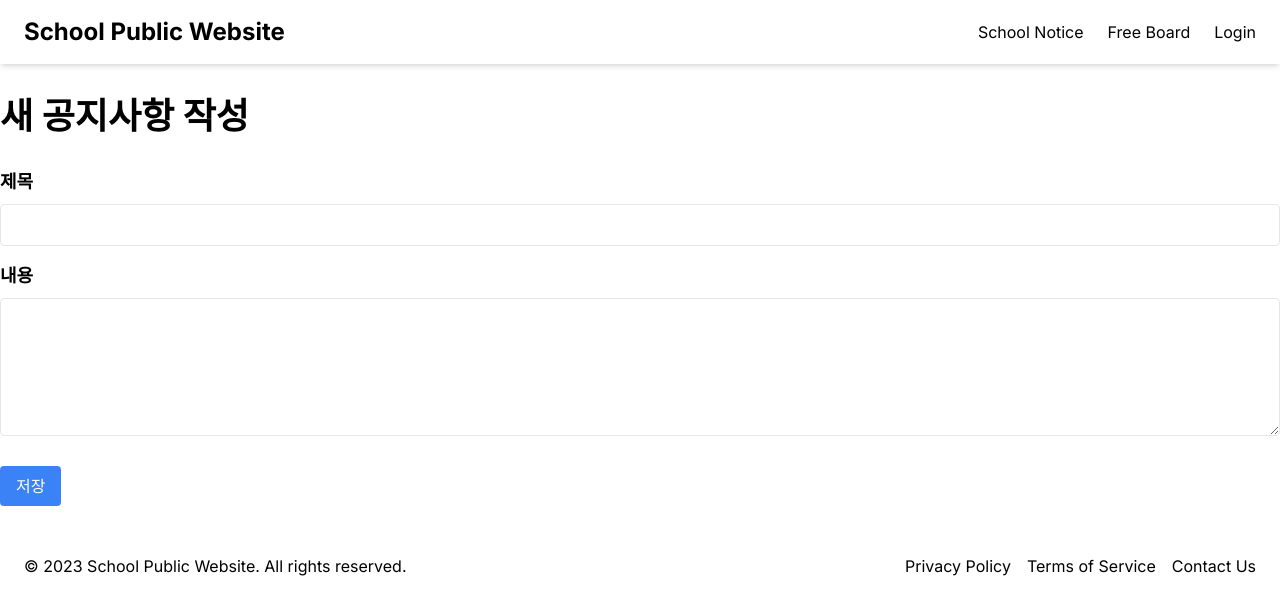
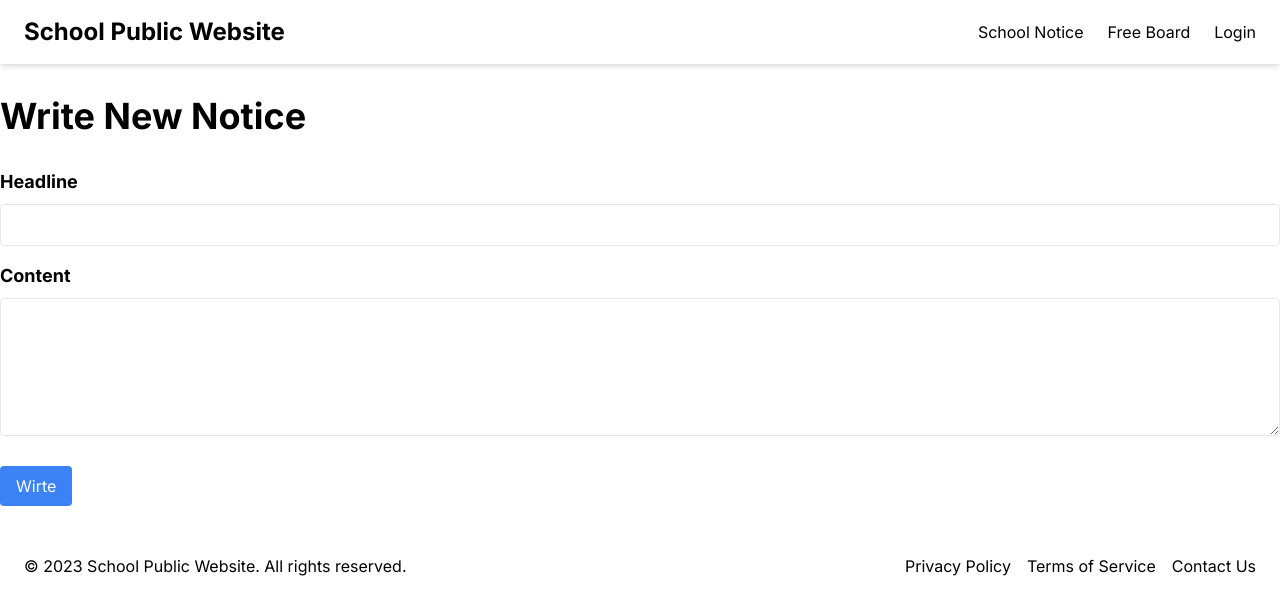
Before and after one commit to CChuYong/WFK-ICT-Nepal-Project, a Next.js app in the folder frontend/: page /notices/new in a window 1280 px wide. Shown: the top 614 px of the page. Built offline with nearby package versions, Linux system fonts and the light colour scheme.

Commit message:
Add files via upload

```diff
--- a/frontend/app/notices/new/page.js
+++ b/frontend/app/notices/new/page.js
@@ -23,10 +23,10 @@ export default function NewNotice() {
 
   return (
     <div className="container mx-auto py-8">
-      <h1 className="text-4xl font-bold mb-8">새 공지사항 작성</h1>
+      <h1 className="text-4xl font-bold mb-8">Write New Notice</h1>
       <form onSubmit={handleSubmit}>
         <div className="mb-4">
-          <label className="block text-lg font-bold mb-2">제목</label>
+          <label className="block text-lg font-bold mb-2">Headline</label>
           <input
             type="text"
             value={title}
@@ -36,7 +36,7 @@ export default function NewNotice() {
           />
         </div>
         <div className="mb-6">  {/* 제목과 내용 사이의 공백을 추가합니다. */}
-          <label className="block text-lg font-bold mb-2">내용</label>
+          <label className="block text-lg font-bold mb-2">Content</label>
           <textarea
             value={content}
             onChange={(e) => setContent(e.target.value)}
@@ -46,7 +46,7 @@ export default function NewNotice() {
           />
         </div>
         <button type="submit" className="bg-blue-500 text-white px-4 py-2 rounded">
-          저장
+          Wirte
         </button>
       </form>
     </div>
--- a/frontend/app/notices/page.js
+++ b/frontend/app/notices/page.js
@@ -7,6 +7,7 @@ export default function Notices() {
   const [notices, setNotices] = useState([]);
 
   useEffect(() => {
+    // 로컬 스토리지에서 공지사항 데이터를 불러옵니다.
     const savedNotices = JSON.parse(localStorage.getItem('notices')) || [];
     setNotices(savedNotices);
   }, []);
@@ -16,16 +17,16 @@ export default function Notices() {
       <h1 className="text-4xl font-bold mb-8">School Notice</h1>
       <div className="mb-4">
         <Link href="/notices/new" className="bg-blue-500 text-white px-4 py-2 rounded">
-          New Notice Write
+          Write New Notice
         </Link>
       </div>
       <div className="bg-white rounded-lg shadow-md p-4 space-y-4">
         {notices.length === 0 ? (
-          <p>No Notice</p>
+          <p>No Notice here.</p>
         ) : (
           notices.map((notice) => (
             <div key={notice.id} className="border-b pb-4 mb-4">
-              <h2 className="text-2xl font-bold mb-2">{notice.title}</h2> {}
+              <h2 className="text-2xl font-bold mb-2">{notice.title}</h2> {/* 제목과 내용 사이에 더 많은 여백 추가 */}
               <p className="mb-4">{notice.content}</p>
             </div>
           ))
```
